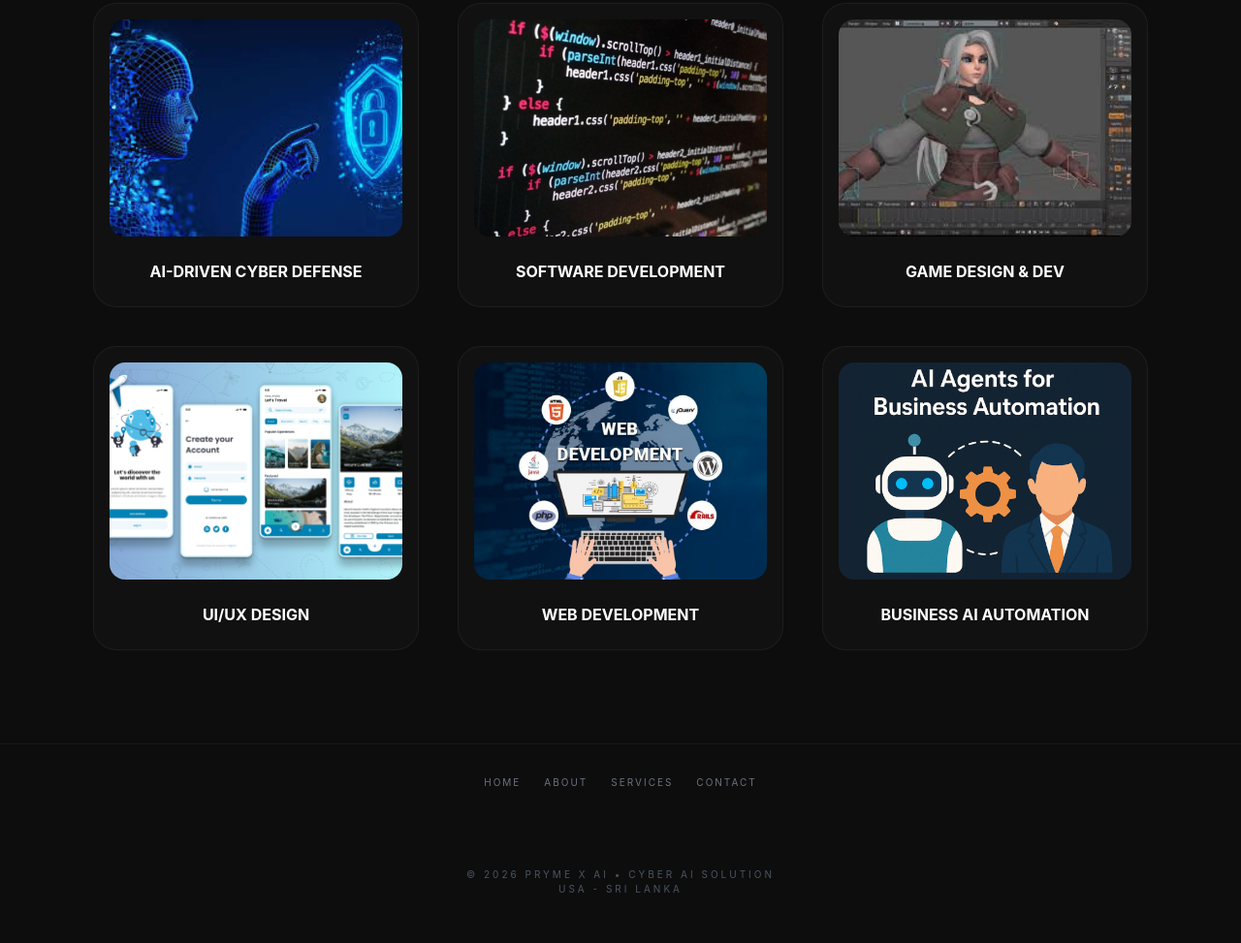
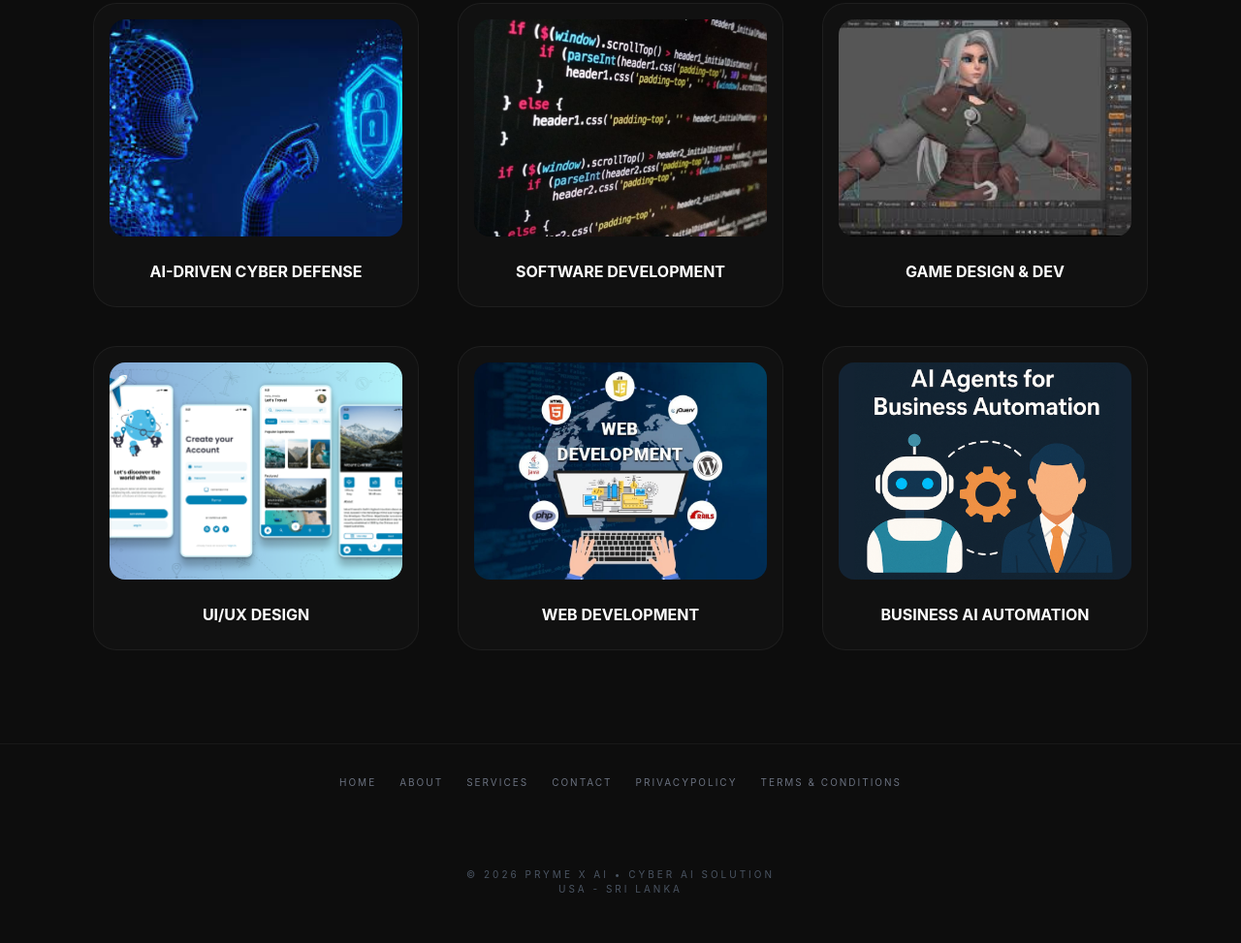
Before and after one commit to prymexai-cyber/PrymeX01, a plain HTML site: page services.html in a window 1280 px wide. Shown: the part 929-1902 px from the top of the page at 97% size. Drawn offline with nearby package versions, Linux system fonts and the light colour scheme.

Commit message:
Update services.html

```diff
--- a/services.html
+++ b/services.html
@@ -84,6 +84,8 @@
     <a href="about.html" class="text-gray-500 hover:text-yellow-500 transition uppercase tracking-[0.2em] text-[10px] hover-target">About</a>
     <a href="services.html" class="text-gray-500 hover:text-yellow-500 transition uppercase tracking-[0.2em] text-[10px] hover-target">Services</a>
     <a href="contact.html" class="text-gray-500 hover:text-yellow-500 transition uppercase tracking-[0.2em] text-[10px] hover-target">Contact</a>
+        <a href="PrivacyPolicy.html" class="text-gray-500 hover:text-yellow-500 transition uppercase tracking-[0.2em] text-[10px]">PrivacyPolicy</a>
+            <a href="terms-and-conditions.html" class="text-gray-500 hover:text-yellow-500 transition uppercase tracking-[0.2em] text-[10px]">terms & conditions</a>
 </div>
 
 <footer class="py-12 text-center text-gray-600 text-[10px] uppercase tracking-[0.3em]">
```
